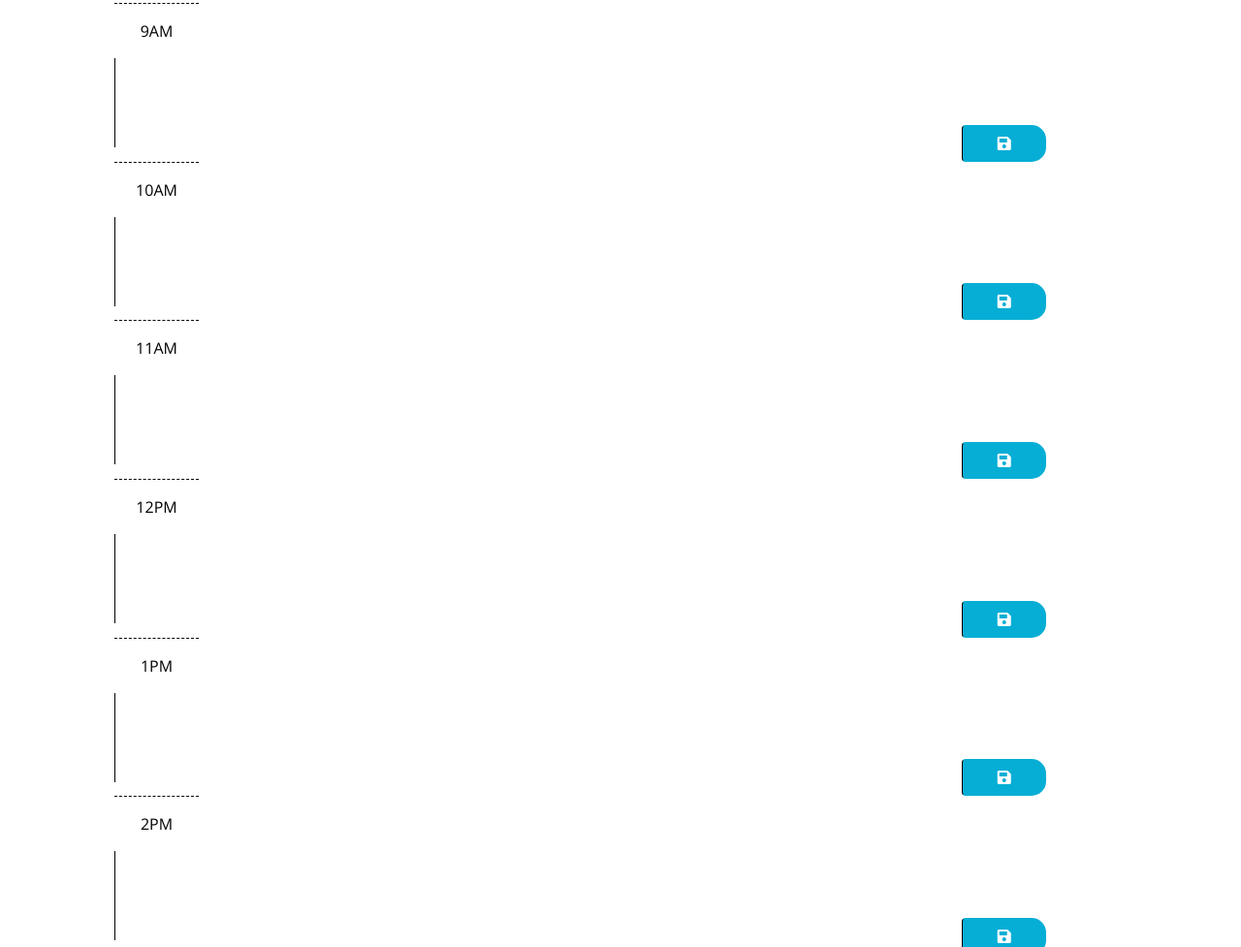
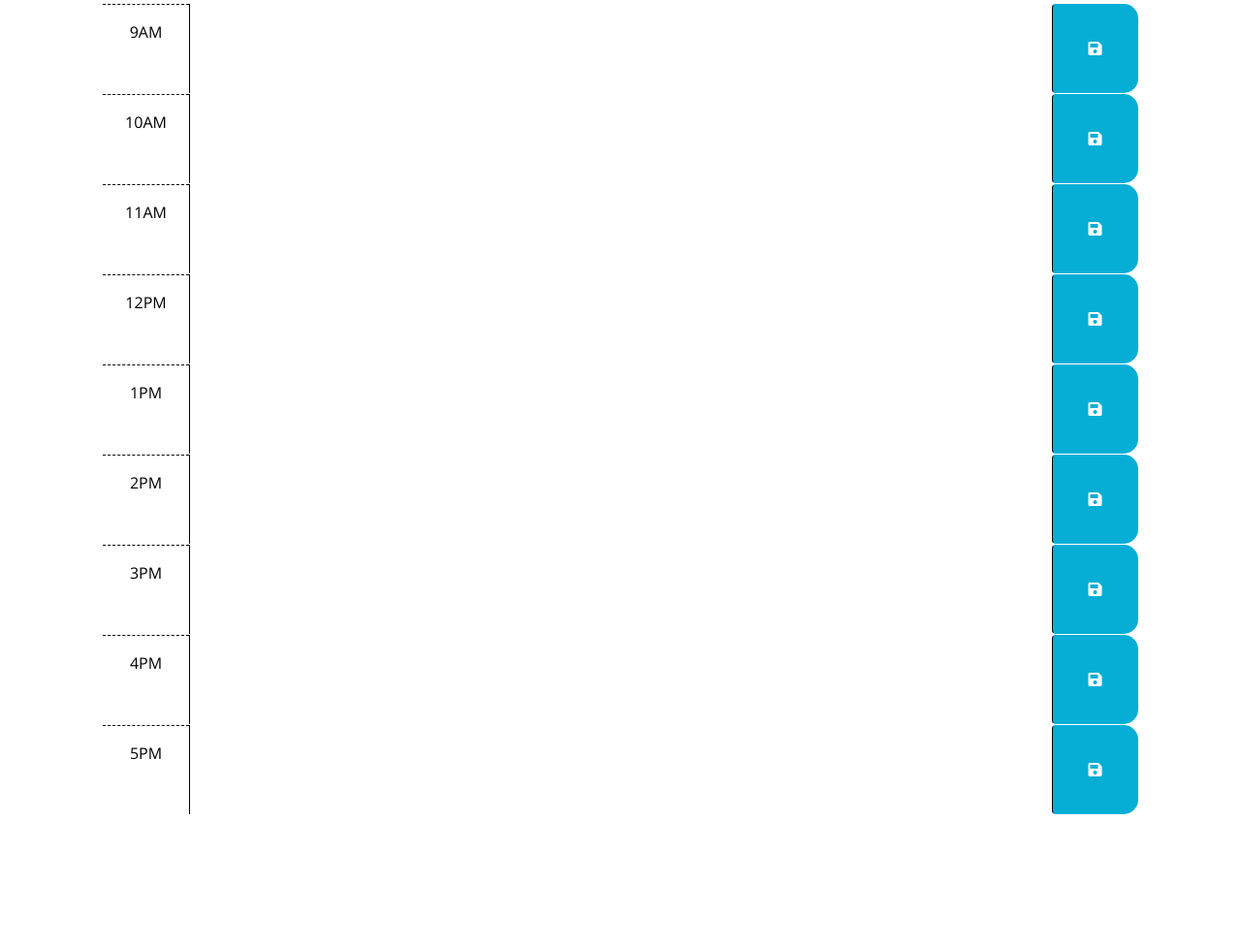
Before and after one commit to sleepyhaha/an-average-workday, a plain HTML site: page index.html in a window 1280 px wide. Shown: the part 299-1276 px from the top of the page at 97% size. After the commit the page ends 1139 px from the top, so only its background shows below. Drawn offline with nearby package versions, Linux system fonts and the light colour scheme.

Commit message:
re-added styling bootstrap back in

```diff
--- a/index.html
+++ b/index.html
@@ -31,7 +31,7 @@
         -->
 
     <!-- Example of a past time block. The "past" class adds a gray background color. -->
-    <div id="hour-9">
+    <div id="hour-9" class="row time-block">
       <div class="col-2 col-md-1 hour text-center py-3">9AM</div>
       <textarea class="col-8 col-md-10 description" rows="3"> </textarea>
       <button class="btn saveBtn col-2 col-md-1" aria-label="save">
@@ -40,7 +40,7 @@
     </div>
 
     <!-- Example of a a present time block. The "present" class adds a red background color. -->
-    <div id="hour-10">
+    <div id="hour-10" class="row time-block">
       <div class="col-2 col-md-1 hour text-center py-3">10AM</div>
       <textarea class="col-8 col-md-10 description" rows="3"> </textarea>
       <button class="btn saveBtn col-2 col-md-1" aria-label="save">
@@ -49,7 +49,7 @@
     </div>
 
     <!-- Example of a future time block. The "future" class adds a green background color. -->
-    <div id="hour-11">
+    <div id="hour-11" class="row time-block">
       <div class="col-2 col-md-1 hour text-center py-3">11AM</div>
       <textarea class="col-8 col-md-10 description" rows="3"> </textarea>
       <button class="btn saveBtn col-2 col-md-1" aria-label="save">
@@ -57,7 +57,7 @@
       </button>
     </div>
 
-    <div id="hour-12">
+    <div id="hour-12" class="row time-block">
       <div class="col-2 col-md-1 hour text-center py-3">12PM</div>
       <textarea class="col-8 col-md-10 description" rows="3"> </textarea>
       <button class="btn saveBtn col-2 col-md-1" aria-label="save">
@@ -65,7 +65,7 @@
       </button>
     </div>
 
-    <div id="hour-13">
+    <div id="hour-13" class="row time-block">
       <div class="col-2 col-md-1 hour text-center py-3">1PM</div>
       <textarea class="col-8 col-md-10 description" rows="3"> </textarea>
       <button class="btn saveBtn col-2 col-md-1" aria-label="save">
@@ -73,7 +73,7 @@
       </button>
     </div>
 
-    <div id="hour-14">
+    <div id="hour-14" class="row time-block">
       <div class="col-2 col-md-1 hour text-center py-3">2PM</div>
       <textarea class="col-8 col-md-10 description" rows="3"> </textarea>
       <button class="btn saveBtn col-2 col-md-1" aria-label="save">
@@ -81,7 +81,7 @@
       </button>
     </div>
 
-    <div id="hour-15">
+    <div id="hour-15" class="row time-block">
       <div class="col-2 col-md-1 hour text-center py-3">3PM</div>
       <textarea class="col-8 col-md-10 description" rows="3"> </textarea>
       <button class="btn saveBtn col-2 col-md-1" aria-label="save">
@@ -89,7 +89,7 @@
       </button>
     </div>
 
-    <div id="hour-16">
+    <div id="hour-16" class="row time-block">
       <div class="col-2 col-md-1 hour text-center py-3">4PM</div>
       <textarea class="col-8 col-md-10 description" rows="3"> </textarea>
       <button class="btn saveBtn col-2 col-md-1" aria-label="save">
@@ -97,7 +97,7 @@
       </button>
     </div>
 
-    <div id="hour-17">
+    <div id="hour-17" class="row time-block">
       <div class="col-2 col-md-1 hour text-center py-3">5PM</div>
       <textarea class="col-8 col-md-10 description" rows="3"> </textarea>
       <button class="btn saveBtn col-2 col-md-1" aria-label="save">
```
